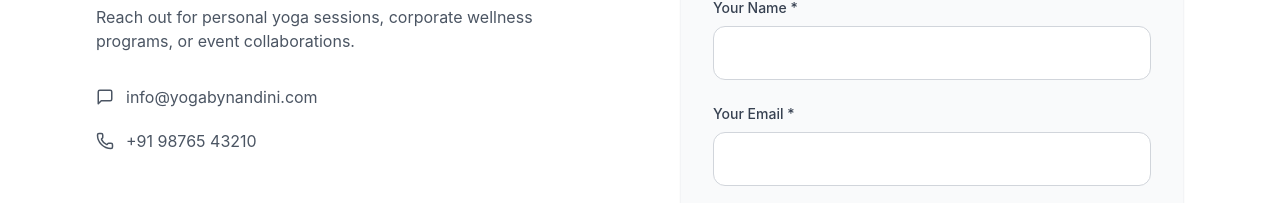
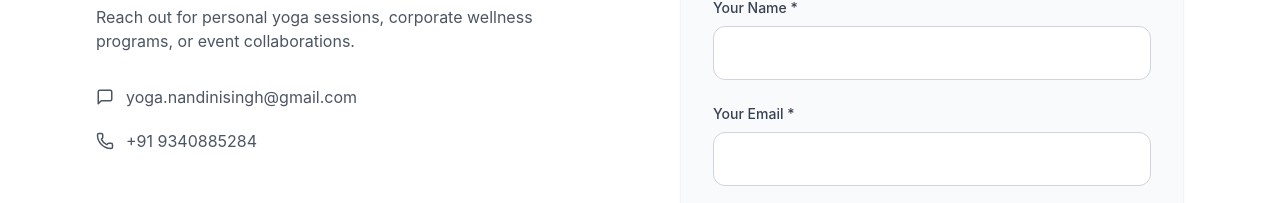
Before and after one commit to Vivek20510/nandini-yoga, a React (Vite) app: page /contact in a window 1280 px wide. Shown: the part 344-547 px from the top of the page. Built offline with nearby package versions, Linux system fonts and the light colour scheme; no server answers.

Commit message:
Update Contact.jsx

```diff
--- a/src/pages/Contact.jsx
+++ b/src/pages/Contact.jsx
@@ -119,11 +119,11 @@ const Contact = () => {
           <div className="space-y-5 text-gray-600 text-sm sm:text-base">
             <div className="flex items-center gap-3">
               <MessageSquare size={18} />
-              info@yogabynandini.com
+              yoga.nandinisingh@gmail.com
             </div>
             <div className="flex items-center gap-3">
               <Phone size={18} />
-              +91 98765 43210
+              +91 9340885284
             </div>
           </div>
         </div>
```
